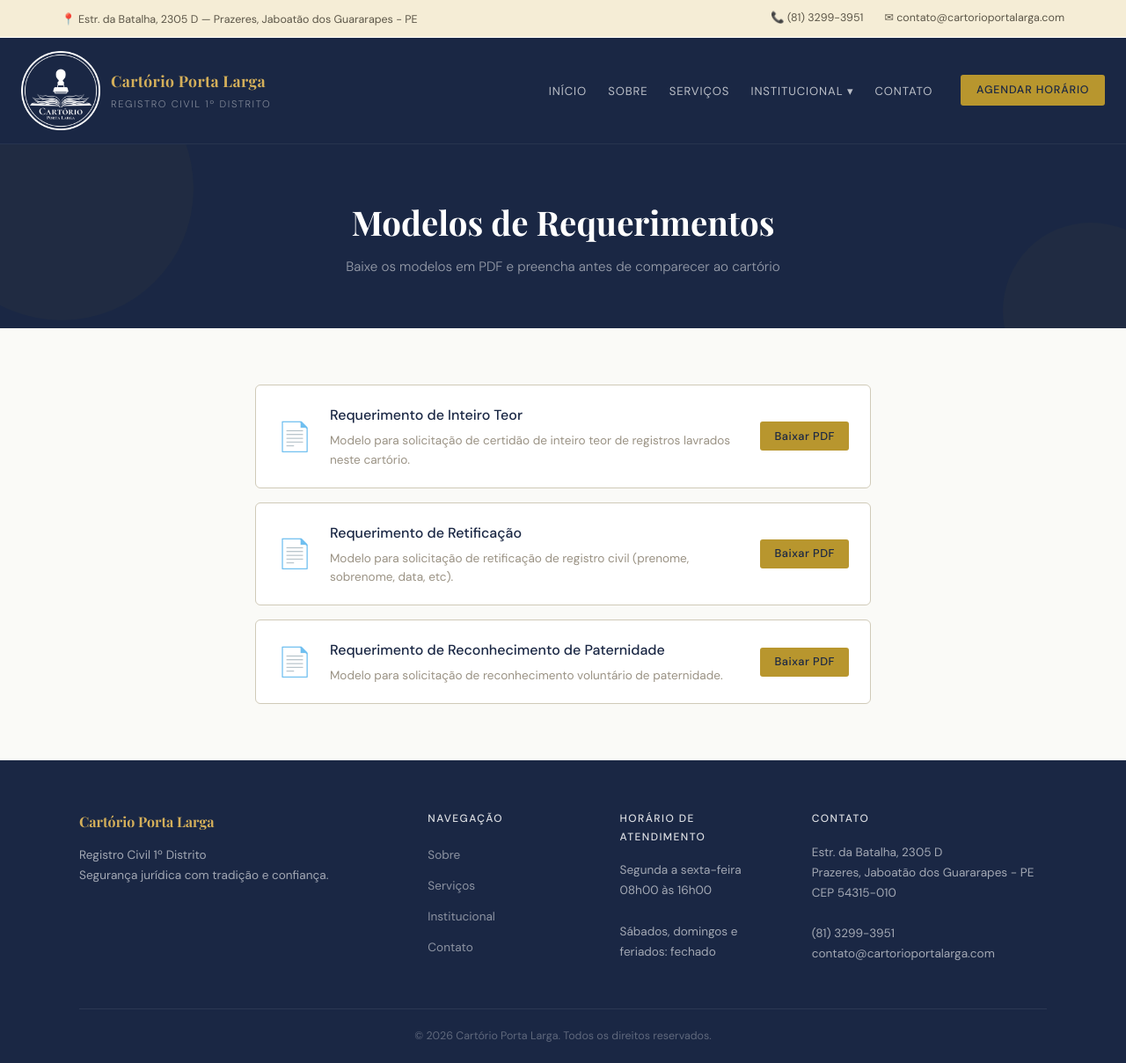
After one commit to luisglauria/Cartorio-Porta-Larga, a Django app: page /modelos-de-requerimentos/ in a window 1280 px wide. The commit adds this page. Shown: the whole page at 88% size. Run offline with Django 4.2, Linux system fonts and the light colour scheme.

Commit message:
adicionando modelos de requerimentos

```diff
--- a/agendamento/views.py
+++ b/agendamento/views.py
@@ -34,6 +34,9 @@ def retificacao(request):
     from .models import Servico
     servicos = Servico.objects.filter(nome__icontains='retificação', ativo=False).order_by('ordem')
     return render(request, 'agendamento/retificacao.html', {'servicos': servicos})
+
+def modelos_requerimentos(request):
+    return render(request, 'base/modelos_requerimentos.html')
 
 
 # ── Agendamento ───────────────────────────────────────────────────────────────
--- a/cartorio/urls.py
+++ b/cartorio/urls.py
@@ -18,4 +18,5 @@ urlpatterns = [
     path('accounts/', include('accounts.urls')),
     path('admin/', admin.site.urls),
     path('api/', include('api.urls')),
+    path('modelos-de-requerimentos/', ag_views.modelos_requerimentos, name='modelos_requerimentos'),
 ] + static(settings.MEDIA_URL, document_root=settings.MEDIA_ROOT)
--- a/static/css/main.css
+++ b/static/css/main.css
@@ -279,6 +279,15 @@ a:hover { color: #1A2744; }
 .sobre-section p { font-size: .95rem; color: var(--gray-700); line-height: 1.85; margin-bottom: 1rem; }
 .sobre-fonte { margin-top: 2rem; padding: 1rem 1.25rem; background: var(--gray-100); border-radius: var(--radius); font-size: .8rem; color: var(--gray-500); }
 
+/* ── Modelos ──────────────────────────────────────────── */
+.modelos-list { display: flex; flex-direction: column; gap: 1rem; }
+.modelo-card { background: #fff; border: 1px solid var(--gray-300); border-radius: var(--radius); padding: 1.25rem 1.5rem; display: flex; align-items: center; gap: 1.25rem; transition: border-color .2s, box-shadow .2s; }
+.modelo-card:hover { border-color: var(--gold); box-shadow: var(--shadow); }
+.modelo-icon { font-size: 2rem; flex-shrink: 0; }
+.modelo-info { flex: 1; }
+.modelo-info h3 { font-size: 1rem; font-weight: 500; color: var(--navy); margin-bottom: .3rem; }
+.modelo-info p { font-size: .85rem; color: var(--gray-500); line-height: 1.6; }
+
 /* ── Timeline ─────────────────────────────────────────── */
 .timeline { position: relative; padding-left: 2rem; }
 .timeline::before { content: ''; position: absolute; left: .4rem; top: 0; bottom: 0; width: 1px; background: var(--gray-300); }
--- a/templates/base/base.html
+++ b/templates/base/base.html
@@ -45,7 +45,7 @@
         <ul class="nav-dropdown-menu">
           <div class="nav-dropdown-menu-inner">
             <li><a href="{% url 'institucional' %}">Sobre</a></li>
-            <li><a href="#">Modelos de Requerimentos</a></li>
+            <li><a href="{% url 'modelos_requerimentos' %}">Modelos de Requerimentos</a></li>
             <li><a href="#">Sites Úteis</a></li>
             <li><a href="#">Transparência</a></li>
             <li><a href="#">Política de Privacidade</a></li>
--- /dev/null
+++ b/templates/base/modelos_requerimentos.html
@@ -0,0 +1,45 @@
+{% extends "base/base.html" %}
+{% load static %}
+{% block title %}Modelos de Requerimentos — Cartório Porta Larga{% endblock %}
+{% block content %}
+<div class="page-header">
+  <div class="container">
+    <h1>Modelos de Requerimentos</h1>
+    <p>Baixe os modelos em PDF e preencha antes de comparecer ao cartório</p>
+  </div>
+</div>
+<section class="section-block">
+  <div class="container" style="max-width:700px">
+    <div class="modelos-list">
+
+      <div class="modelo-card">
+        <div class="modelo-icon">📄</div>
+        <div class="modelo-info">
+          <h3>Requerimento de Inteiro Teor</h3>
+          <p>Modelo para solicitação de certidão de inteiro teor de registros lavrados neste cartório.</p>
+        </div>
+        <a href="{% static 'docs/requerimento-inteiro-teor.pdf' %}" download class="btn btn-gold btn-sm">Baixar PDF</a>
+      </div>
+
+      <div class="modelo-card">
+        <div class="modelo-icon">📄</div>
+        <div class="modelo-info">
+          <h3>Requerimento de Retificação</h3>
+          <p>Modelo para solicitação de retificação de registro civil (prenome, sobrenome, data, etc).</p>
+        </div>
+        <a href="{% static 'docs/requerimento-retificacao.pdf' %}" download class="btn btn-gold btn-sm">Baixar PDF</a>
+      </div>
+
+      <div class="modelo-card">
+        <div class="modelo-icon">📄</div>
+        <div class="modelo-info">
+          <h3>Requerimento de Reconhecimento de Paternidade</h3>
+          <p>Modelo para solicitação de reconhecimento voluntário de paternidade.</p>
+        </div>
+        <a href="{% static 'docs/requerimento-reconhecimento-paternidade.pdf' %}" download class="btn btn-gold btn-sm">Baixar PDF</a>
+      </div>
+
+    </div>
+  </div>
+</section>
+{% endblock %}
```
Also changed, not shown: 3 other files.
